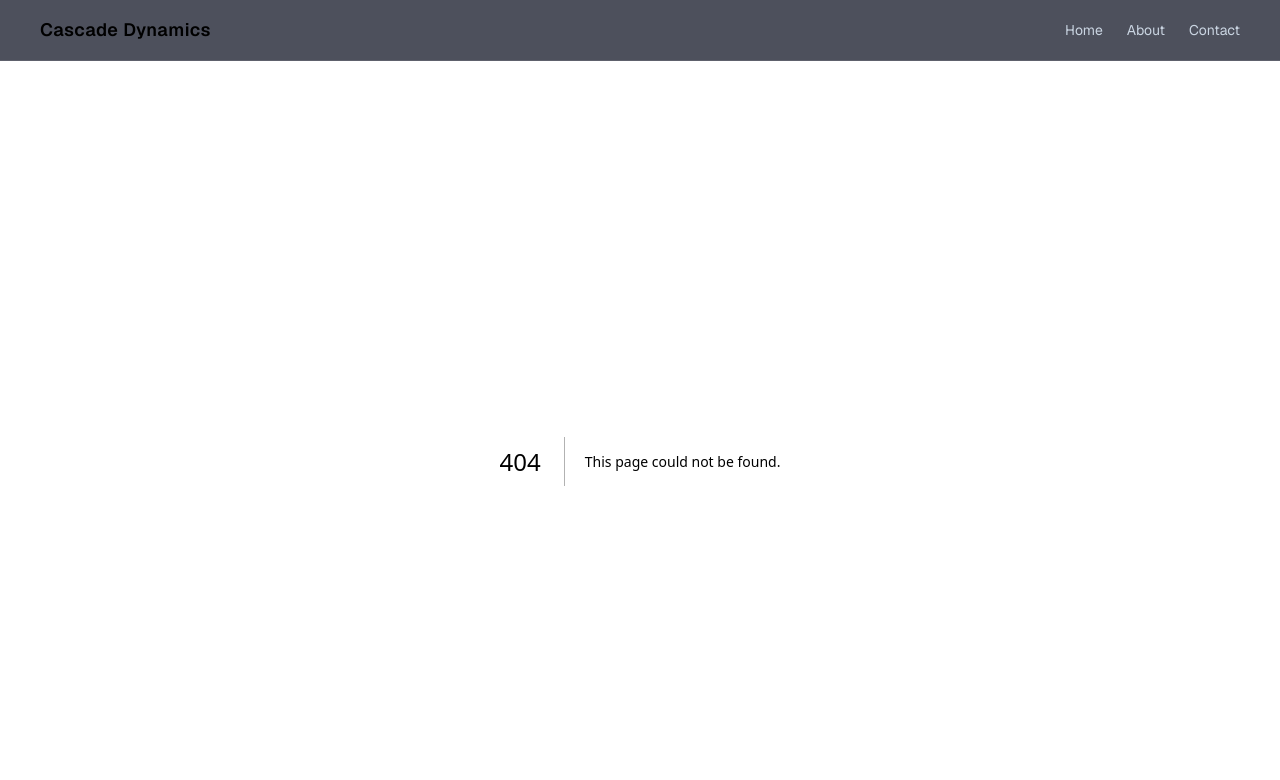
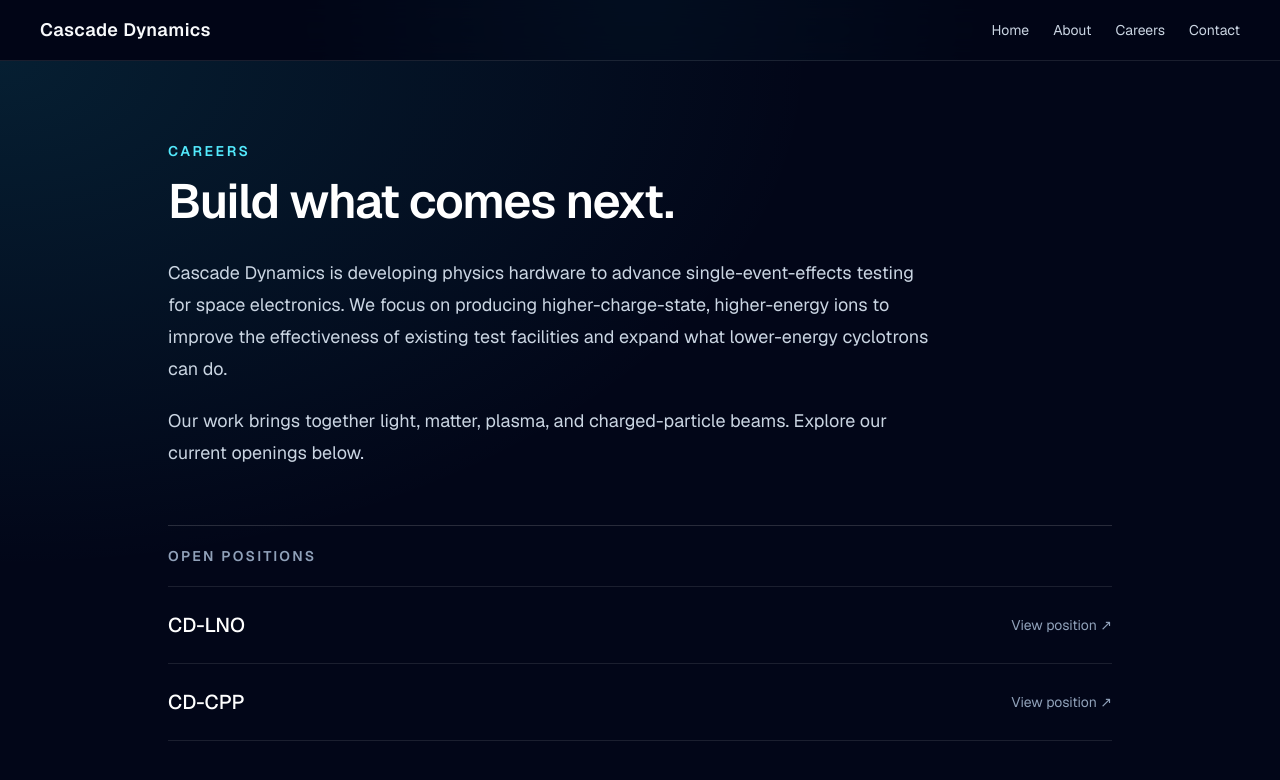
Before and after one commit to cvsolfari/cascade, a Next.js app: page /careers in a window 1280 px wide. Before the commit this address had no page. Shown: the top 780 px of the page. Built offline with nearby package versions, Linux system fonts and the light colour scheme.

Commit message:
Added Careers Page

```diff
--- /dev/null
+++ b/app/careers/page.tsx
@@ -0,0 +1,68 @@
+export default function CareersPage() {
+  return (
+    <main className="relative min-h-screen overflow-hidden text-slate-100">
+      <div className="absolute inset-0 bg-slate-950" />
+      <div className="absolute inset-0 bg-[radial-gradient(ellipse_at_top_left,rgba(34,211,238,0.12),transparent_45%)]" />
+
+      <div className="relative mx-auto max-w-5xl px-6 py-20 sm:px-10">
+        <p className="text-sm font-semibold uppercase tracking-[0.18em] text-cyan-300">
+          Careers
+        </p>
+        <h1 className="mt-4 text-5xl font-semibold tracking-tight text-white">
+          Build what comes next.
+        </h1>
+        <div className="mt-8 max-w-3xl space-y-5 text-lg leading-8 text-slate-300">
+          <p>
+            Cascade Dynamics is developing physics hardware to advance
+            single-event-effects testing for space electronics. We focus on
+            producing higher-charge-state, higher-energy ions to improve the
+            effectiveness of existing test facilities and expand what
+            lower-energy cyclotrons can do.
+          </p>
+          <p>
+            Our work brings together light, matter, plasma, and charged-particle
+            beams. Explore our current openings below.
+          </p>
+        </div>
+
+        <section className="mt-14 border-t border-white/15" aria-labelledby="open-positions">
+          <h2 id="open-positions" className="py-5 text-sm font-semibold uppercase tracking-[0.16em] text-slate-400">
+            Open positions
+          </h2>
+          <ul className="border-t border-white/10">
+            <li className="border-b border-white/10">
+              <a
+                href="/jobs/CD-LNO.pdf"
+                target="_blank"
+                rel="noreferrer"
+                className="group flex items-center justify-between gap-6 py-6 transition hover:text-cyan-300"
+              >
+                <span className="text-xl font-medium text-white group-hover:text-cyan-300">
+                  CD-LNO
+                </span>
+                <span className="shrink-0 text-sm text-slate-400 group-hover:text-cyan-300">
+                  View position <span aria-hidden="true">↗</span>
+                </span>
+              </a>
+            </li>
+            <li className="border-b border-white/10">
+              <a
+                href="/jobs/CD-CPP.pdf"
+                target="_blank"
+                rel="noreferrer"
+                className="group flex items-center justify-between gap-6 py-6 transition hover:text-cyan-300"
+              >
+                <span className="text-xl font-medium text-white group-hover:text-cyan-300">
+                  CD-CPP
+                </span>
+                <span className="shrink-0 text-sm text-slate-400 group-hover:text-cyan-300">
+                  View position <span aria-hidden="true">↗</span>
+                </span>
+              </a>
+            </li>
+          </ul>
+        </section>
+      </div>
+    </main>
+  );
+}
--- a/app/components/Header.tsx
+++ b/app/components/Header.tsx
@@ -41,6 +41,9 @@ export default function Header() {
           <Link href="/about" className="transition hover:text-white">
             About
           </Link>
+          <Link href="/careers" className="transition hover:text-white">
+            Careers
+          </Link>
           <Link href="/contact" className="transition hover:text-white">
             Contact
           </Link>
@@ -56,6 +59,9 @@ export default function Header() {
             <Link href="/about" className="block rounded-xl px-3 py-2 transition hover:bg-white/10 hover:text-white" onClick={() => setMenuOpen(false)}>
               About
             </Link>
+            <Link href="/careers" className="block rounded-xl px-3 py-2 transition hover:bg-white/10 hover:text-white" onClick={() => setMenuOpen(false)}>
+              Careers
+            </Link>
             <Link href="/contact" className="block rounded-xl px-3 py-2 transition hover:bg-white/10 hover:text-white" onClick={() => setMenuOpen(false)}>
               Contact
             </Link>
```
